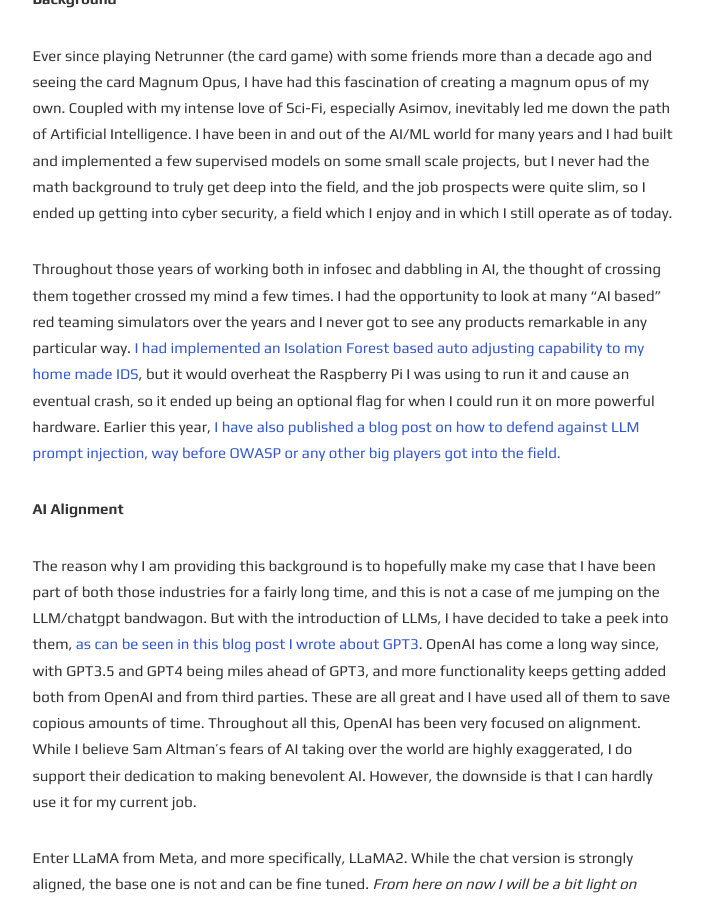
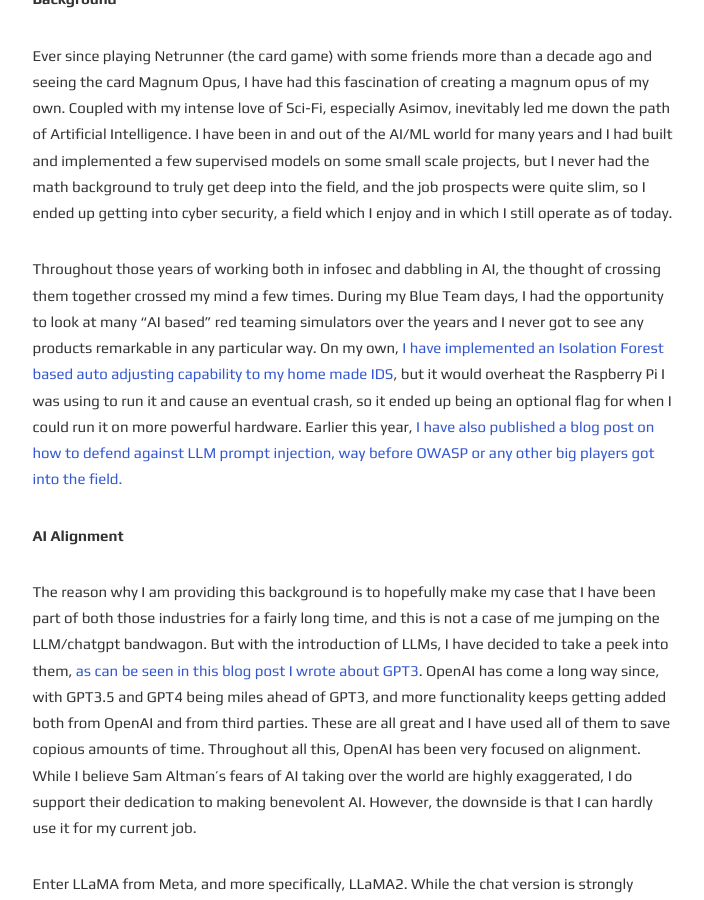
Before and after one commit to robsware/robsware.github.io, a Jekyll site: the page built from _posts/2023-11-05-llmhacking.md, in a window 1280 px wide and 900 px high, scrolled down 322 px. Shown: the whole window, without its empty margins (285-989 px from the left). Built offline with Jekyll 4.4.1, drawn with Linux system fonts in a browser that asks for light colours.

Commit message:
Update 2023-11-05-llmhacking.md

```diff
--- a/_posts/2023-11-05-llmhacking.md
+++ b/_posts/2023-11-05-llmhacking.md
@@ -11,7 +11,7 @@
 
 Ever since playing Netrunner (the card game) with some friends more than a decade ago and seeing the card Magnum Opus, I have had this fascination of creating a magnum opus of my own. Coupled with my intense love of Sci-Fi, especially Asimov, inevitably led me down the path of Artificial Intelligence. I have been in and out of the AI/ML world for many years and I had built and implemented a few supervised models on some small scale projects, but I never had the math background to truly get deep into the field, and the job prospects were quite slim, so I ended up getting into cyber security, a field which I enjoy and in which I still operate as of today.
 
-Throughout those years of working both in infosec and dabbling in AI, the thought of crossing them together crossed my mind a few times. I had the opportunity to look at many “AI based” red teaming simulators over the years and I never got to see any products remarkable in any particular way. [I had implemented an Isolation Forest based auto adjusting capability to my home made IDS](https://github.com/robsware/defendy/blob/master/machinelearning/detectAnomalies.py), but it would overheat the Raspberry Pi I was using to run it and cause an eventual crash, so it ended up being an optional flag for when I could run it on more powerful hardware. Earlier this year, [I have also published a blog post on how to defend against LLM prompt injection, way before OWASP or any other big players got into the field.](https://robsware.github.io/2023/05/13/promptinjection)
+Throughout those years of working both in infosec and dabbling in AI, the thought of crossing them together crossed my mind a few times. During my Blue Team days, I had the opportunity to look at many “AI based” red teaming simulators over the years and I never got to see any products remarkable in any particular way. On my own, [I have implemented an Isolation Forest based auto adjusting capability to my home made IDS](https://github.com/robsware/defendy/blob/master/machinelearning/detectAnomalies.py), but it would overheat the Raspberry Pi I was using to run it and cause an eventual crash, so it ended up being an optional flag for when I could run it on more powerful hardware. Earlier this year, [I have also published a blog post on how to defend against LLM prompt injection, way before OWASP or any other big players got into the field.](https://robsware.github.io/2023/05/13/promptinjection)
 
 **AI Alignment**
 
```
